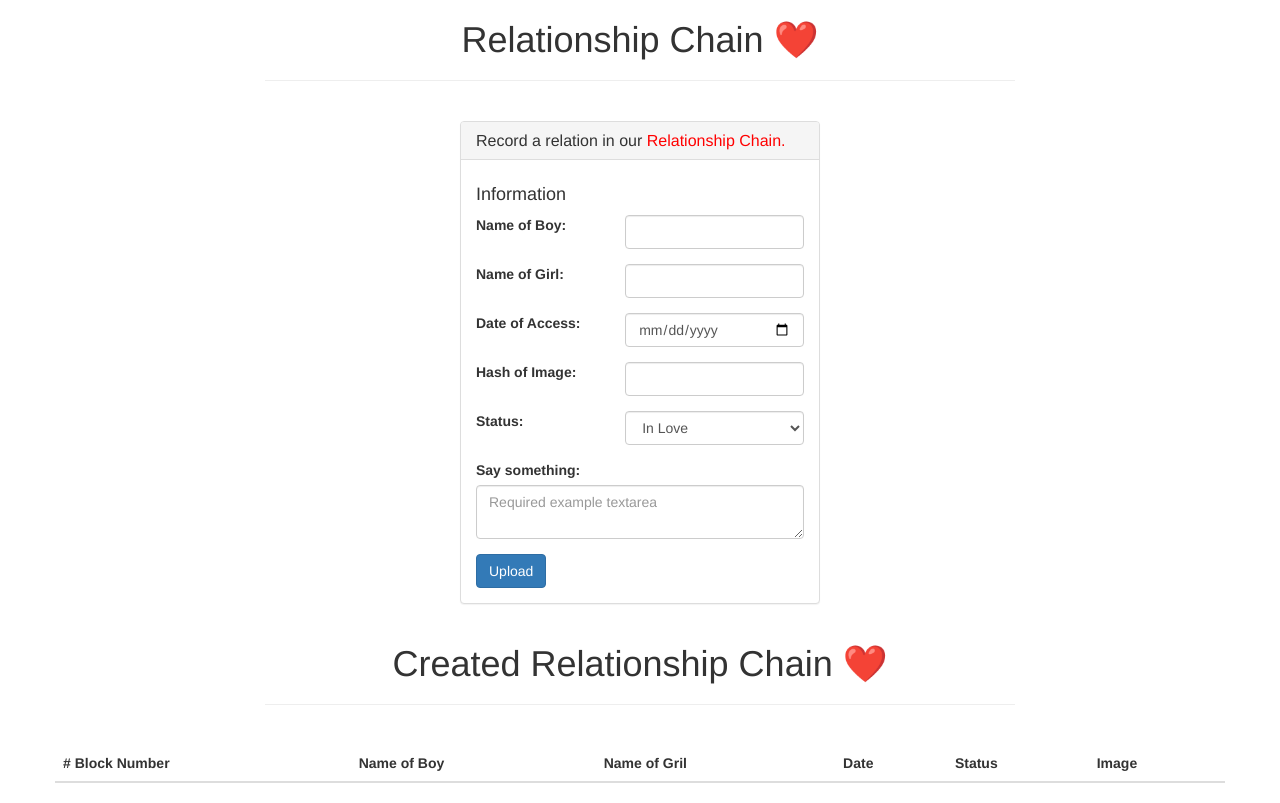
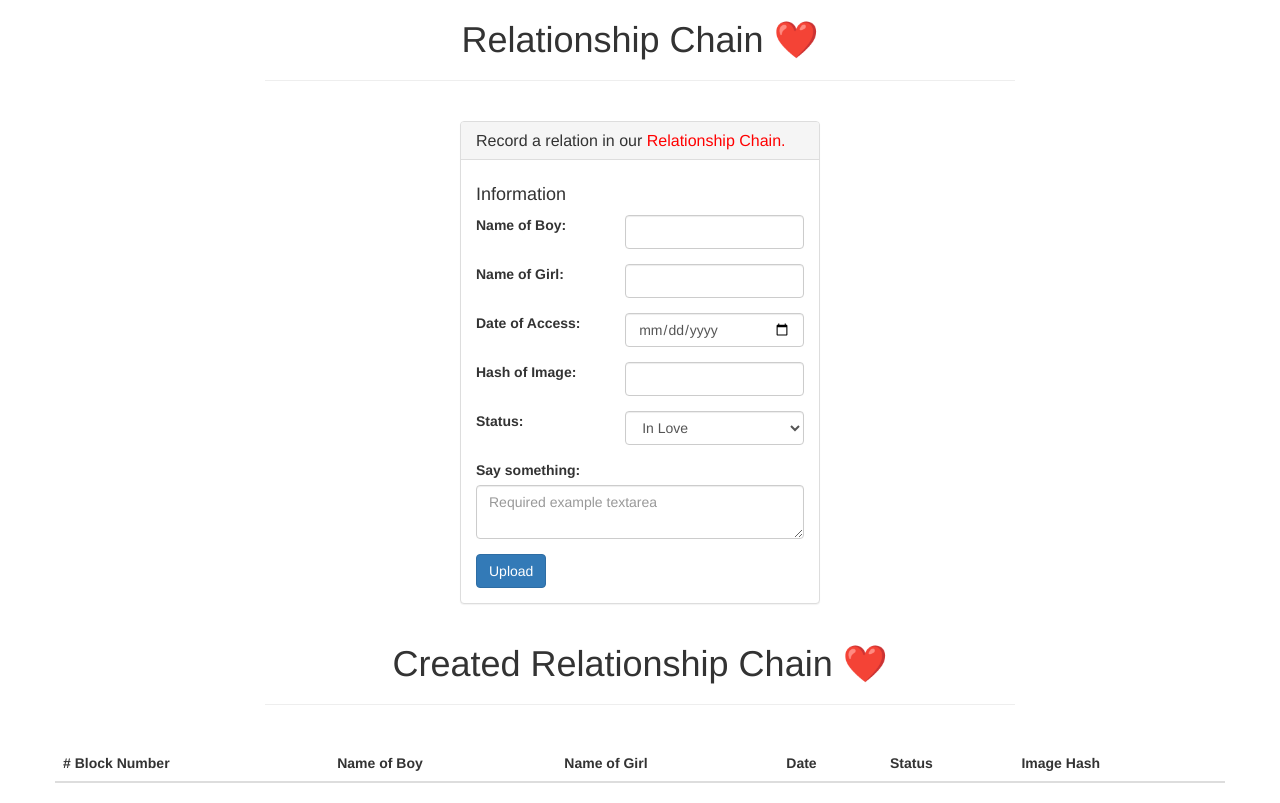
Before and after one commit to MKFMIKU/RelationShip-Chain, a website: page src/index.html in a window 1280 px wide. Drawn offline with nearby package versions, Linux system fonts and the light colour scheme; files whose address does not match are found by name.

Commit message:
fix typo

```diff
--- a/src/index.html
+++ b/src/index.html
@@ -94,10 +94,10 @@
                 <tr>
                   <th scope="col"># Block Number</th>
                   <th scope="col">Name of Boy</th>
-                  <th scope="col">Name of Gril</th>
+                  <th scope="col">Name of Girl</th>
                   <th scope="col">Date</th>
                   <th scope="col">Status</th>
-                  <th scope="col">Image</th>
+                  <th scope="col">Image Hash</th>
                 </tr>
               </thead>
         </table>
```
